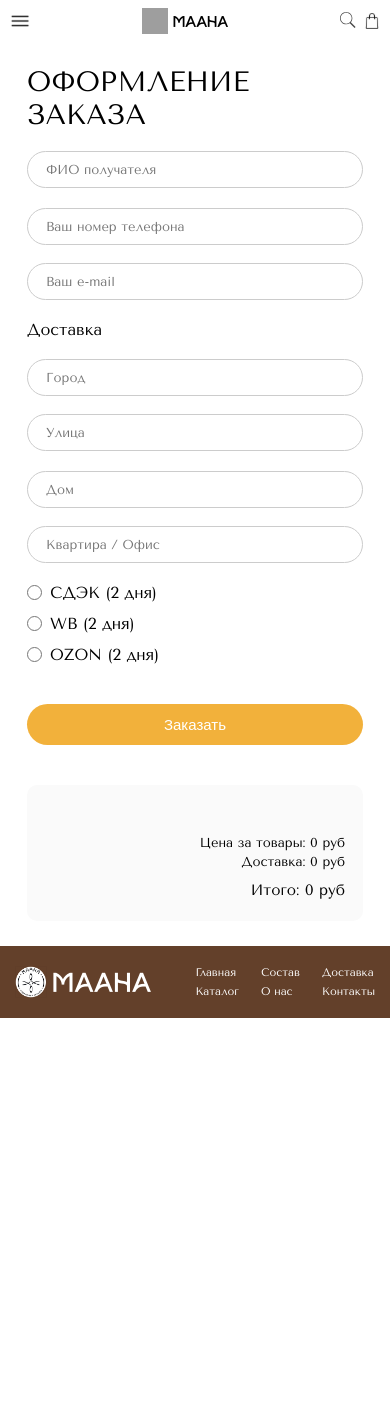
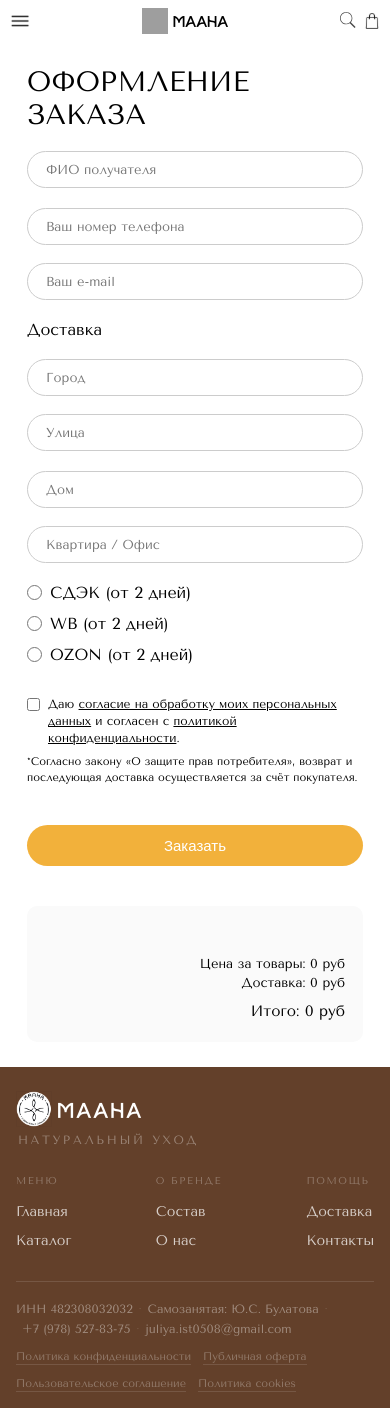
Before and after one commit to KiraProsto/maana, a Next.js app: page /checkout in a window 390 px wide. Before the commit the page ends 1018 px from the top, so only its background shows below. Built offline with nearby package versions, Linux system fonts and the light colour scheme; grey boxes are pictures that could not be loaded.

Commit message:
added full structure for legal docs pages

```diff
--- a/app/checkout/checkout.module.css
+++ b/app/checkout/checkout.module.css
@@ -70,6 +70,40 @@
 .deliveryTitle {
   font-size: 22px;
   font-weight: 200;
+}
+
+.consentBlock {
+  display: flex;
+  flex-direction: column;
+  gap: 8px;
+  margin-top: 12px;
+  font-size: 12px;
+}
+
+.consentLabel {
+  display: flex;
+  align-items: flex-start;
+  gap: 8px;
+  cursor: pointer;
+  line-height: 1.4;
+}
+
+.consentLabel input {
+  margin-top: 2px;
+}
+
+.consentLabel a {
+  color: #000;
+  text-decoration: underline;
+}
+
+.consentLabel a:hover {
+  color: var(--color-gray-text);
+}
+
+.consentNote {
+  font-size: 11px;
+  line-height: 1.4;
 }
 
 .checkoutBtn {
@@ -249,6 +283,17 @@
   }
 }
 
+.inputError {
+  border-color: #e24b4a !important;
+}
+
+.errorMsg {
+  display: block;
+  font-size: 12px;
+  color: #e24b4a;
+  margin-top: 4px;
+}
+
 /* MOBILE */
 @media (max-width: 768px) {
   .checkout {
@@ -393,3 +438,12 @@
     font-size: 15px;
   }
 }
+
+.checkoutForm input:-webkit-autofill,
+.checkoutForm input:-webkit-autofill:hover,
+.checkoutForm input:-webkit-autofill:focus,
+.checkoutForm input:-webkit-autofill:active {
+  box-shadow: 0 0 0 1000px #fff inset !important;
+  -webkit-text-fill-color: #000 !important;
+  transition: background-color 9999s ease-in-out 0s;
+}
--- a/app/checkout/components/CheckoutForm.tsx
+++ b/app/checkout/components/CheckoutForm.tsx
@@ -1,21 +1,47 @@
 'use client';
 
+import { useForm } from 'react-hook-form';
 import styles from '../checkout.module.css';
 
+type FormData = {
+  fio: string;
+  phone: string;
+  email: string;
+  city: string;
+  street: string;
+  house: string;
+  flat?: string;
+  delivery: string;
+  consent: boolean;
+};
+
 export default function CheckoutForm() {
+  const {
+    register,
+    handleSubmit,
+    formState: { errors },
+  } = useForm<FormData>();
+
+  const onSubmit = (data: FormData) => {
+    console.log(data);
+  };
+
   return (
-    <div
+    <form
+      onSubmit={handleSubmit(onSubmit)}
       className={styles.checkoutForm}
-      role="form"
       aria-label="Форма оформления заказа">
       <input
         id="fio"
         type="text"
         placeholder="ФИО получателя"
-        className={styles.inputFull}
-        aria-required="true"
+        className={`${styles.inputFull} ${errors.fio ? styles.inputError : ''}`}
         autoComplete="name"
+        {...register('fio', { required: 'Введите ФИО получателя' })}
       />
+      {errors.fio && (
+        <span className={styles.errorMsg}>{errors.fio.message}</span>
+      )}
 
       <div className={styles.formRow}>
         <div className={styles.formCol}>
@@ -23,9 +49,19 @@ export default function CheckoutForm() {
             id="phone"
             type="text"
             placeholder="Ваш номер телефона"
-            aria-required="true"
+            className={errors.phone ? styles.inputError : ''}
             autoComplete="tel"
+            {...register('phone', {
+              required: 'Введите номер телефона',
+              pattern: {
+                value: /^[\d\s\+\-\(\)]{7,18}$/,
+                message: 'Некорректный номер телефона',
+              },
+            })}
           />
+          {errors.phone && (
+            <span className={styles.errorMsg}>{errors.phone.message}</span>
+          )}
         </div>
 
         <div className={styles.formCol}>
@@ -33,9 +69,19 @@ export default function CheckoutForm() {
             id="email"
             type="text"
             placeholder="Ваш e-mail"
-            aria-required="true"
+            className={errors.email ? styles.inputError : ''}
             autoComplete="email"
+            {...register('email', {
+              required: 'Введите e-mail',
+              pattern: {
+                value: /^[^\s@]+@[^\s@]+\.[^\s@]+$/,
+                message: 'Некорректный e-mail',
+              },
+            })}
           />
+          {errors.email && (
+            <span className={styles.errorMsg}>{errors.email.message}</span>
+          )}
         </div>
       </div>
 
@@ -47,9 +93,13 @@ export default function CheckoutForm() {
             id="city"
             type="text"
             placeholder="Город"
-            aria-required="true"
+            className={errors.city ? styles.inputError : ''}
             autoComplete="address-level2"
+            {...register('city', { required: 'Введите город' })}
           />
+          {errors.city && (
+            <span className={styles.errorMsg}>{errors.city.message}</span>
+          )}
         </div>
 
         <div className={styles.formCol}>
@@ -57,9 +107,13 @@ export default function CheckoutForm() {
             id="street"
             type="text"
             placeholder="Улица"
-            aria-required="true"
+            className={errors.street ? styles.inputError : ''}
             autoComplete="address-line1"
+            {...register('street', { required: 'Введите улицу' })}
           />
+          {errors.street && (
+            <span className={styles.errorMsg}>{errors.street.message}</span>
+          )}
         </div>
       </div>
 
@@ -69,12 +123,21 @@ export default function CheckoutForm() {
             id="house"
             type="text"
             placeholder="Дом"
-            aria-required="true"
+            className={errors.house ? styles.inputError : ''}
+            {...register('house', { required: 'Введите номер дома' })}
           />
+          {errors.house && (
+            <span className={styles.errorMsg}>{errors.house.message}</span>
+          )}
         </div>
 
         <div className={styles.formCol}>
-          <input id="flat" type="text" placeholder="Квартира / Офис" />
+          <input
+            id="flat"
+            type="text"
+            placeholder="Квартира / Офис"
+            {...register('flat')}
+          />
         </div>
       </div>
 
@@ -83,27 +146,75 @@ export default function CheckoutForm() {
         role="radiogroup"
         aria-label="Способ доставки">
         <label htmlFor="delivery-cdek">
-          <input id="delivery-cdek" type="radio" name="delivery" value="СДЭК" />{' '}
-          СДЭК (2 дня)
+          <input
+            id="delivery-cdek"
+            type="radio"
+            value="СДЭК"
+            {...register('delivery', { required: 'Выберите способ доставки' })}
+          />{' '}
+          СДЭК (от 2 дней)
         </label>
+        <label htmlFor="delivery-wb">
+          <input
+            id="delivery-wb"
+            type="radio"
+            value="WB"
+            {...register('delivery')}
+          />{' '}
+          WB (от 2 дней)
+        </label>
+        <label htmlFor="delivery-ozon">
+          <input
+            id="delivery-ozon"
+            type="radio"
+            value="OZON"
+            {...register('delivery')}
+          />{' '}
+          OZON (от 2 дней)
+        </label>
+      </div>
+      {errors.delivery && (
+        <span className={styles.errorMsg}>{errors.delivery.message}</span>
+      )}
 
-        <label htmlFor="delivery-wb">
-          <input id="delivery-wb" type="radio" name="delivery" value="WB" />
-          WB (2 дня)
+      <div className={styles.consentBlock}>
+        <label className={styles.consentLabel}>
+          <input
+            type="checkbox"
+            id="consent"
+            {...register('consent', { required: 'Необходимо дать согласие' })}
+          />
+          <span>
+            Даю{' '}
+            <a
+              href="/docs/personal-data"
+              target="_blank"
+              rel="noopener noreferrer">
+              согласие на обработку моих персональных данных
+            </a>{' '}
+            и согласен с{' '}
+            <a href="/docs/privacy" target="_blank" rel="noopener noreferrer">
+              политикой конфиденциальности
+            </a>
+            .
+          </span>
         </label>
+        {errors.consent && (
+          <span className={styles.errorMsg}>{errors.consent.message}</span>
+        )}
 
-        <label htmlFor="delivery-ozon">
-          <input id="delivery-ozon" type="radio" name="delivery" value="OZON" />
-          OZON (2 дня)
-        </label>
+        <p className={styles.consentNote}>
+          *Согласно закону «О защите прав потребителя», возврат и последующая
+          доставка осуществляется за счёт покупателя.
+        </p>
       </div>
 
       <button
         className={styles.checkoutBtn}
-        type="button"
+        type="submit"
         aria-label="Отправить заказ">
         Заказать
       </button>
-    </div>
+    </form>
   );
 }
--- a/app/components/Footer.module.css
+++ b/app/components/Footer.module.css
@@ -1,167 +1,227 @@
 .footer {
   background: var(--color-footer);
-  padding: 20px 50px;
+  padding: 40px 48px 24px;
   color: #fff;
 }
 
+/* ——— ВЕРХНЯЯ ЧАСТЬ ——— */
 .footerInner {
   max-width: 1400px;
   margin: 0 auto;
   display: flex;
   justify-content: space-between;
-  align-items: center;
-  padding: 0 40px;
+  align-items: flex-start;
+  gap: 40px;
+  padding-bottom: 32px;
+  border-bottom: 0.5px solid rgba(255, 255, 255, 0.12);
 }
 
-/* ЛЕВАЯ ЧАСТЬ */
-.footerLeft {
+/* ——— БРЕНД ——— */
+.footerBrand {
+  display: flex;
+  flex-direction: column;
+  gap: 6px;
+}
+
+.footerLogoRow {
   display: flex;
   align-items: center;
-  gap: 20px;
+  gap: 5px;
 }
 
 .footerLogoImg {
-  width: 80px;
-  height: 80px;
+  width: 36px;
+  height: 36px;
   object-fit: contain;
 }
 
 .footerLogoText {
   font-family: var(--font-global);
-  font-size: 82px;
+  font-size: 36px;
   font-weight: 300;
-  letter-spacing: 2px;
+  letter-spacing: 3px;
 }
 
-/* ПРАВАЯ ЧАСТЬ — МЕНЮ */
-.footerMenu {
-  font-size: 18px;
+.footerTagline {
+  font-size: 12px;
+  color: rgba(255, 255, 255, 0.35);
+  letter-spacing: 2.5px;
+  text-transform: uppercase;
+  padding-left: 2px;
+}
+
+/* ——— НАВИГАЦИЯ ——— */
+.footerNav {
   display: flex;
-  gap: 120px;
+  gap: 80px;
 }
 
 .footerCol {
   display: flex;
   flex-direction: column;
-  gap: 15px;
+  gap: 12px;
+}
+
+.footerColLabel {
+  font-size: 10px;
+  color: rgba(255, 255, 255, 0.3);
+  letter-spacing: 1.5px;
+  text-transform: uppercase;
+  margin-bottom: 4px;
 }
 
 .footerCol a {
-  color: #ffffff;
+  color: rgba(255, 255, 255, 0.75);
   text-decoration: none;
-  transition: color 0.3s ease;
+  font-size: 14px;
+  transition: color 0.2s ease;
 }
 
-.footerCol a:hover,
-.footerCol a:focus,
-.footerCol a:active {
-  color: var(--color-accent);
+.footerCol a:hover {
+  color: #fff;
 }
 
-/* ------------------ ПЛАНШЕТЫ (до 1024px) ------------------ */
+/* ——— НИЖНЯЯ ПОЛОСА ——— */
+.footerBottom {
+  max-width: 1400px;
+  margin: 0 auto;
+  padding-top: 20px;
+  display: flex;
+  justify-content: space-between;
+  align-items: center;
+  gap: 16px;
+  flex-wrap: wrap;
+}
+
+.footerMeta {
+  display: flex;
+  align-items: center;
+  gap: 0;
+  flex-wrap: wrap;
+  row-gap: 6px;
+}
+
+.footerMeta span,
+.footerMeta a {
+  font-size: 12px;
+  color: rgba(255, 255, 255, 0.4);
+  text-decoration: none;
+  padding: 0 8px;
+  white-space: nowrap;
+}
+
+.footerMeta span:first-child {
+  padding-left: 0;
+}
+
+.footerMeta a:hover {
+  color: rgba(255, 255, 255, 0.75);
+}
+
+.footerSep {
+  color: rgba(255, 255, 255, 0.15) !important;
+  padding: 0 !important;
+}
+
+.footerDocs {
+  display: flex;
+  gap: 16px;
+  flex-wrap: wrap;
+  justify-content: flex-end;
+}
+
+.footerDocs a {
+  font-size: 11px;
+  color: rgba(255, 255, 255, 0.3);
+  text-decoration: none;
+  border-bottom: 0.5px solid rgba(255, 255, 255, 0.12);
+  padding-bottom: 1px;
+  white-space: nowrap;
+  transition:
+    color 0.2s ease,
+    border-color 0.2s ease;
+}
+
+.footerDocs a:hover {
+  color: rgba(255, 255, 255, 0.65);
+  border-color: rgba(255, 255, 255, 0.35);
+}
+
+/* ——— ПЛАНШЕТ ——— */
 @media (max-width: 1024px) {
   .footer {
-    padding: 20px 30px;
+    padding: 32px 32px 20px;
+  }
+
+  .footerNav {
+    gap: 48px;
+  }
+
+  .footerLogoText {
+    font-size: 26px;
+  }
+}
+
+/* ——— ТЕЛЕФОН ——— */
+@media (max-width: 768px) {
+  .footer {
+    padding: 28px 20px 20px;
   }
 
   .footerInner {
-    padding: 0 20px;
-    gap: 35px;
+    flex-direction: column;
+    gap: 28px;
+  }
+
+  .footerNav {
+    gap: 32px;
+    width: 100%;
+    justify-content: space-between;
+  }
+
+  .footerBottom {
+    flex-direction: column;
+    align-items: flex-start;
+    gap: 14px;
+  }
+
+  .footerDocs {
+    justify-content: flex-start;
+  }
+
+  .footerMeta span,
+  .footerMeta a {
+    font-size: 12px;
+    padding: 0 6px;
+  }
+
+  .footerMeta span:first-child {
+    padding-left: 0;
+  }
+}
+
+/* ——— МАЛЕНЬКИЙ ТЕЛЕФОН ——— */
+@media (max-width: 430px) {
+  .footer {
+    padding: 24px 16px 16px;
+  }
+
+  .footerLogoText {
+    font-size: 22px;
+    letter-spacing: 2px;
   }
 
   .footerLogoImg {
-    width: 60px;
-    height: 60px;
+    width: 36px;
+    height: 36px;
   }
 
-  .footerLogoText {
-    font-size: 58px;
-    letter-spacing: 1.5px;
+  .footerNav {
+    gap: 24px;
+    font-size: 13px;
   }
 
-  .footerMenu {
-    gap: 55px;
-    font-size: 16px;
-  }
-
-  .footerCol {
+  .footerDocs {
     gap: 12px;
   }
-
-  .footerCol a {
-    font-size: 15px;
-  }
 }
-
-/* ------------------ ТЕЛЕФОНЫ (до 768px) ------------------ */
-@media (max-width: 768px) {
-  .footer {
-    padding: 25px 20px;
-  }
-
-  .footerInner {
-    padding: 0;
-    gap: 25px;
-  }
-
-  .footerLogoImg {
-    width: 42px;
-    height: 42px;
-  }
-
-  .footerLogoText {
-    font-size: 34px;
-    letter-spacing: 1px;
-  }
-
-  .footerMenu {
-    gap: 30px;
-    font-size: 14px;
-  }
-
-  .footerCol {
-    gap: 7px;
-  }
-
-  .footerCol a {
-    font-size: 13.5px;
-  }
-}
-
-/* ------------------ МАЛЕНЬКИЕ ТЕЛЕФОНЫ (до 430px) ------------------ */
-@media (max-width: 430px) {
-  .footer {
-    padding: 20px 15px;
-  }
-
-  .footerLeft {
-    gap: 5px;
-  }
-
-  .footerInner {
-    gap: 20px;
-  }
-
-  .footerLogoImg {
-    width: 32px;
-    height: 32px;
-  }
-
-  .footerLogoText {
-    font-size: 28px;
-    letter-spacing: 0.5px;
-  }
-
-  .footerMenu {
-    gap: 22px;
-    font-size: 11px;
-  }
-
-  .footerCol {
-    gap: 6px;
-  }
-
-  .footerCol a {
-    font-size: 11px;
-  }
-}
--- a/app/components/Footer.tsx
+++ b/app/components/Footer.tsx
@@ -8,37 +8,68 @@ export default function Footer() {
   return (
     <footer className={styles.footer}>
       <div className={styles.footerInner}>
-        <div className={styles.footerLeft}>
+        {/* БРЕНД */}
+        <div className={styles.footerBrand}>
+          <div className={styles.footerLogoRow}>
             <Image
               src="/logo.png"
               alt="Логотип МААНА"
-            width={80}
-            height={80}
+              width={48}
+              height={48}
               className={styles.footerLogoImg}
             />
             <div className={styles.footerLogoText}>MAAHA</div>
           </div>
+          <div className={styles.footerTagline}>натуральный уход</div>
+        </div>
 
-        <nav
-          className={styles.footerMenu}
-          role="navigation"
-          aria-label="Навигация в футере">
+        {/* НАВИГАЦИЯ */}
+        <nav className={styles.footerNav} aria-label="Навигация в футере">
           <div className={styles.footerCol}>
+            <span className={styles.footerColLabel}>меню</span>
             <Link href="/#home">Главная</Link>
             <Link href="/catalog">Каталог</Link>
           </div>
-
           <div className={styles.footerCol}>
+            <span className={styles.footerColLabel}>о бренде</span>
             <Link href="/#composition">Состав</Link>
             <Link href="/#about">О нас</Link>
           </div>
-
           <div className={styles.footerCol}>
+            <span className={styles.footerColLabel}>помощь</span>
             <Link href="/#delivery">Доставка</Link>
             <Link href="/#contacts">Контакты</Link>
           </div>
         </nav>
       </div>
+
+      {/* НИЖНЯЯ ПОЛОСА */}
+      <div className={styles.footerBottom}>
+        <div className={styles.footerMeta}>
+          <span>ИНН 482308032032</span>
+          <span className={styles.footerSep}>·</span>
+          <span>Самозанятая: Ю.С. Булатова</span>
+          <span className={styles.footerSep}>·</span>
+          <a href="tel:+79785278375">+7 (978) 527-83-75</a>
+          <span className={styles.footerSep}>·</span>
+          <a href="mailto:juliya.ist0508@gmail.com">juliya.ist0508@gmail.com</a>
+        </div>
+
+        <div className={styles.footerDocs}>
+          <Link href="/docs/privacy" target="_blank" rel="noopener noreferrer">
+            Политика конфиденциальности
+          </Link>
+          <Link href="/docs/offer" target="_blank" rel="noopener noreferrer">
+            Публичная оферта
+          </Link>
+          <Link href="/docs/terms" target="_blank" rel="noopener noreferrer">
+            Пользовательское соглашение
+          </Link>
+          <Link href="/docs/cookies" target="_blank" rel="noopener noreferrer">
+            Политика cookies
+          </Link>
+        </div>
+      </div>
     </footer>
   );
 }
--- a/package.json
+++ b/package.json
@@ -11,7 +11,8 @@
   "dependencies": {
     "next": "16.2.6",
     "react": "19.2.4",
-    "react-dom": "19.2.4"
+    "react-dom": "19.2.4",
+    "react-hook-form": "^7.78.0"
   },
   "devDependencies": {
     "@types/node": "^20",
```
Also changed, not shown: app/docs/cookies/page.tsx (added), app/docs/offer/page.tsx (added), app/docs/personal-data/page.tsx (added), app/docs/privacy/page.tsx (added), app/docs/terms/page.tsx (added), 1 other file (tests, documents, lock files or other folders). Lines whose indentation alone changed are shown as unchanged.
